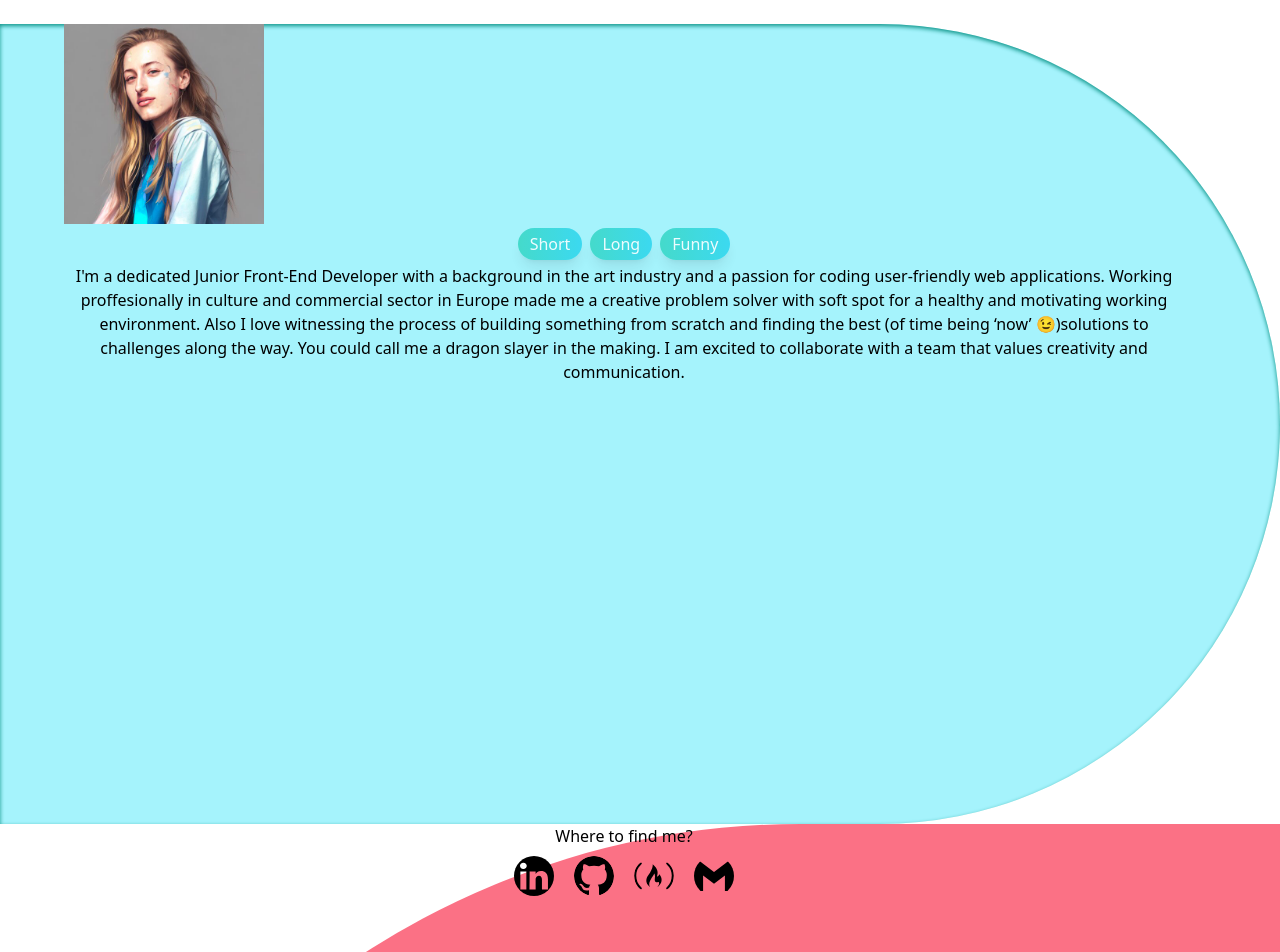
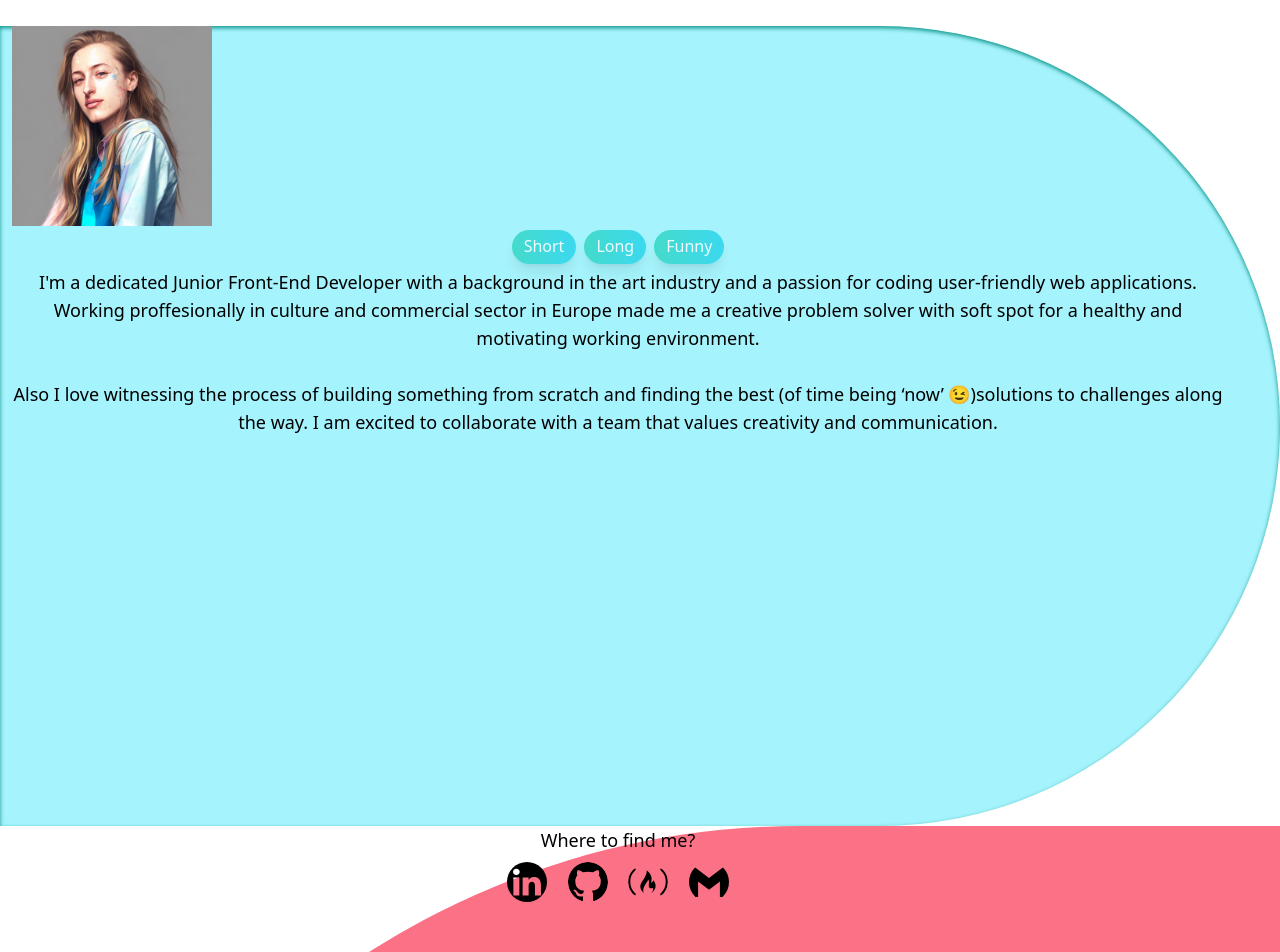
Before and after one commit to NanaNiki/Portfolio, a Next.js app: page / in a window 1280 px wide. Shown: the part 1848-2800 px from the top of the page. Built offline with nearby package versions, Linux system fonts and the light colour scheme.

Commit message:
"responsive about"

```diff
--- a/pages/About.js
+++ b/pages/About.js
@@ -5,52 +5,67 @@ import Image from "next/image";
 export default function About() {
   const [avatar, setAvatar] = useState({
     image: "/AVartsy.jpg",
-    text: "I'm a dedicated Junior Front-End Developer with a background in the art industry and a passion for coding user-friendly web applications. Working proffesionally in culture and commercial sector in Europe made me a creative problem solver with soft spot for a healthy and motivating working environment. Also I love witnessing the process of building something from scratch and finding the best (of time being ‘now’ 😉)solutions to challenges along the way. You could call me a dragon slayer in the making. I am excited to collaborate with a team that values creativity and communication.",
+    text: "I'm a dedicated Junior Front-End Developer with a background in the art industry and a passion for coding user-friendly web applications. Working proffesionally in culture and commercial sector in Europe made me a creative problem solver with soft spot for a healthy and motivating working environment.\n\nAlso I love witnessing the process of building something from scratch and finding the best (of time being ‘now’ 😉)solutions to challenges along the way. I am excited to collaborate with a team that values creativity and communication.",
   });
 
   const changeAvatar = (type) => {
     if (type === "short") {
       setAvatar({
         image: "/AVartsy.jpg",
-        text: "I'm a dedicated Junior Front-End Developer with a background in the art industry and a passion for coding user-friendly web applications. Working proffesionally in culture and commercial sector in Europe made me a creative problem solver with soft spot for a healthy and motivating working environment. Also I love witnessing the process of building something from scratch and finding the best (of time being ‘now’ 😉)solutions to challenges along the way. You could call me a dragon slayer in the making. I am excited to collaborate with a team that values creativity and communication.",
+        text: "I'm a dedicated Junior Front-End Developer with a background in the art industry and a passion for coding user-friendly web applications. Working proffesionally in culture and commercial sector in Europe made me a creative problem solver with soft spot for a healthy and motivating working environment.\n\nAlso I love witnessing the process of building something from scratch and finding the best (of time being ‘now’ 😉)solutions to challenges along the way. I am excited to collaborate with a team that values creativity and communication.",
       });
     } else if (type === "long") {
       setAvatar({
         image: "/AVsoldaat.jpg",
-        text: "I'm a curious person who loves to create. With my background in the art industry and experience in many fields of body expression (everything between dancing-acting-directing-and-teaching), I can bring a unique perspective to the world of web development. I have a passion for user experience and design principles, which evoke the desired outcome. In the end I believe that emotions are the motivator of user’s engagement. That’s where coding stands for me, as a interdisciplinary space of translation. And I love the process of building something from scratch and figuring out the best solutions to challenges along the way. There's nothing quite like the feeling of watching an idea come to life. I deeply value effective communication and co-creation of healthy and motivating working environment ~ I ‘m a team player. Also, I'm a certified Reiki Usui Shiki Ryoho Energy Healer, ex-dancer, sunflower-seed addict, music lover, and internet child with a love for forests and any spin on ramen. As a self-proclaimed dragon slayer in the making, I'm always up for a challenge and eager to learn new things. I'm excited to bring my passion and problem-solving skills to any beautiful team or project.",
+        text: "With my background in the art industry and experience in many fields of body expression (dancing-acting-directing-and-teaching) I can bring a unique perspective to the world of web development. \n\nI have a passion for creating engaging user experience. I believe that delivering the desired outcome is heavly tied with evoking the right emotions of the user. That’s where coding stands for me, an interdisciplinary space of translation. Also there's nothing quite like the feeling of watching an idea come to life. I deeply value effective communication and co-creation of healthy and motivating working environment. \n\nAlso, I'm a certified energy healer, sunflower-seed addict, music lover, and internet child with a love for forests and any spin on ramen. As a self-proclaimed dragon slayer in the making, I'm always up for a challenge and eager to learn new things. I'm excited to bring my passion and problem-solving skills to any beautiful team or project.",
       });
     } else if (type === "funny") {
       setAvatar({
-        image: "/AVlaugh.jpg",
-        text: "I'm a Junior Front-End Developer/Ex-dancer and let me tell you, making art is way more distant than it seems, so don't let those pretentious artists fool you! But, but thanks to my interdisciplinary experience and never-ending love for creation, here I am fueled with passion for that tasty and satisfying user experience. Although coding is like a never-ending quest, full of challenges and the occasional episodes of madness, that's what makes it so exciting for me! I'm still at the beginning of my journey, but I'm already hooked. So, if you need a fearless adventurer with a passion for problem-solving and an insatiable appetite for ramen, I'm your person. Also if you need a human kaleidoscope of spirituality and internet memes here I am. Let's slay some dragons (respectively) and build something beautiful!",
+        image: "/AVart.jpg",
+        text: "I'm a Junior Front-End Developer/Ex-dancer and let me tell you, making art is way more distant than it seems, so don't let those pretentious artists fool you! But, but! Thanks to my interdisciplinary experience and never-ending love for creation, here I am fueled with passion for that tasty and satisfying user experience.\n\nAlthough coding is like a never-ending quest, full of challenges and the occasional episodes of madness, that's what makes it so exciting for me! I'm still at the beginning of my journey, but I'm already hooked. So, if you need a fearless adventurer with a passion for problem-solving and an insatiable appetite for ramen, I'm your person. Also if you need a human kaleidoscope of spirituality and internet memes here I am. \n\nLet's slay some dragons (respectively) and build something beautiful!",
       });
     }
   };
   return (
     <section className="about" id="about">
-      {/** changing avatars */}
-      <div className="flex flex-row justify-center pt-10">
+      <div className="flex flex-col mt-14 mx-auto">
+        <div className="flex flex-row mx-auto mb-5">
           <Image
             src={avatar.image}
             width={200}
             height={200}
-          className="rounded-full shadow-xl dark:shadow-slate-900"
+            priority
+            className="image rounded-full shadow-xl dark:shadow-slate-900 "
             alt="ai generated avatar of nicol wesolowska"
           />
         </div>
-
-      <div className="flex flex-row mt-2 justify-center">
-        <button className="button-about" onClick={() => changeAvatar("short")}>
+        <div className="flex flex-row justify-center">
+          <button
+            className="button-about"
+            onClick={() => changeAvatar("short")}
+          >
             Short
           </button>
           <button className="button-about" onClick={() => changeAvatar("long")}>
             Long
           </button>
-        <button className="button-about" onClick={() => changeAvatar("funny")}>
+          <button
+            className="button-about"
+            onClick={() => changeAvatar("funny")}
+          >
             Funny
           </button>
         </div>
-      <p className="mt-2 text-justify text-sm">{avatar.text}</p>
+
+        <p className="text-about text-justify mt-5 xl:px-60 md:px-20 lg:text-xl md:text-lg sm:text-base">
+          {avatar.text.split("\n").map((paragraph, index) => (
+            <React.Fragment key={index}>
+              {paragraph}
+              <br />
+            </React.Fragment>
+          ))}
+        </p>
+        </div>
     </section>
   );
 }
--- a/pages/Contact.js
+++ b/pages/Contact.js
@@ -7,26 +7,26 @@ import { FaFreeCodeCamp } from "react-icons/fa";
 export default function Contact() {
   return (
     <section className="contact" id="contact">
-      <div className="text-end pt-10 mt-20">
+      <div className="text-contact text-end pr-20 pt-20">
         <h3 className="m-2">Where to find me?</h3>
         <Link
           href="https://www.linkedin.com/in/nicol-weso%C5%82owska-53165025b/"
           target="_blank"
         >
           {" "}
-          <BsLinkedin className="icon" />
+          <BsLinkedin className="icon hover:opacity-40" />
         </Link>
         <Link href="https://github.com/NanaNiki" target="_blank">
           {" "}
-          <BsGithub className="icon" />
+          <BsGithub className="icon hover:opacity-40" />
         </Link>
         <Link href="https://www.freecodecamp.org/NanaNiki" target="_blank">
           {" "}
-          <FaFreeCodeCamp className="icon" />
+          <FaFreeCodeCamp className="icon hover:opacity-40" />
         </Link>
         <Link href="mailto:nicol.wesolowska@gmail.com" target="_blank">
           {" "}
-          <SiGmail className="icon" />
+          <SiGmail className="icon hover:opacity-40" />
         </Link>
       </div>
       <div className="divider-2">
--- a/pages/NavBar.js
+++ b/pages/NavBar.js
@@ -4,7 +4,7 @@ import { IoMdPlanet } from "react-icons/io";
 
 export default function NavBar() {
   return (
-    <nav className="fixed top-0 right-0 h-screen w-16 z-40">
+    <nav className="fixed top-0 right-0 h-screen w-14 z-40">
       <ul className="flex flex-col h-screen justify-center mt-28">
         <li className="has-tooltip">
           <a href="#home">
--- a/pages/index.js
+++ b/pages/index.js
@@ -39,7 +39,7 @@ export default function Home() {
   };
 
   return (
-    <main className="flex min-h-screen flex-col items-center bg-stone-100 dark:bg-gray-950">
+    <main className="min-h-screen flex flex-col items-center bg-stone-100 dark:bg-gray-950">
       <div className={darkMode ? "dark" : ""}>
         <BsFillMoonStarsFill
           onClick={handleDarkMode}
--- a/styles/globals.css
+++ b/styles/globals.css
@@ -4,6 +4,51 @@
 
 .dark {
   color-scheme: dark;
+}
+
+body {
+  @apply text-lg
+}
+
+.icon {
+  @apply inline-flex items-center
+   cursor-pointer w-14 h-14 p-2 rounded-full text-black text-opacity-100
+    hover:opacity-40 transition-all duration-300 ease-linear;
+}
+.tooltip {
+  @apply w-auto px-1.5 py-1 rounded-md shadow-md
+   text-xs font-bold opacity-0;
+}
+.has-tooltip:hover .tooltip {
+  @apply opacity-100 transition-all duration-500 ease-linear;
+}
+section {
+  @apply relative flex flex-col h-screen pl-3 pr-14 text-center;
+}
+.button-about {
+  @apply text-base bg-gradient-to-r from-teal-400 to-cyan-400 text-white rounded-full py-1 px-3 m-1 shadow-lg
+  opacity-80 hover:opacity-100 focus:opacity-100 border-transparent border-b-2 focus:border-teal-300 dark:focus:border-white ;
+}
+.start {
+  @apply h-screen rounded-ee-full mb-8 bg-orange-200 shadow-xl shadow-orange-300;
+}
+
+.projects {
+  @apply pt-16 h-screen;
+}
+
+.divider-1 {
+  @apply top-2 right-0 absolute w-full overflow-hidden fill-slate-400
+  rounded-full rotate-180;
+}
+.about {
+  @apply h-screen bg-cyan-200 rounded-e-full shadow-inner shadow-teal-600;
+}
+.contact {
+  @apply h-screen bg-rose-400 rounded-ss-full;
+}
+.divider-2 {
+  @apply bottom-0 left-0 absolute w-full overflow-hidden rounded-ss-full;
 }
 
 @layer utilities {
@@ -15,58 +60,37 @@
   }
 }
 
-.icon {
-  @apply inline-flex items-center
-   cursor-pointer w-14 h-14 p-2 rounded-full text-black text-opacity-100
-    hover:text-opacity-40 transition-all duration-300 ease-linear;
-}
-.tooltip {
-  @apply w-auto px-1.5 py-1 rounded-md shadow-md
-   text-xs font-bold opacity-0;
-}
-.has-tooltip:hover .tooltip {
-  @apply opacity-100 transition-all duration-500 ease-linear;
-}
-section {
-  @apply relative flex flex-col h-screen pr-24 pl-16 text-center;
-}
-.button-about {
-  @apply bg-gradient-to-r from-teal-400 to-cyan-400 text-white rounded-full py-1 px-3 m-1 shadow-lg
-  opacity-80 hover:opacity-100;
-}
-.start {
-  @apply h-screen rounded-ee-full mb-8 bg-orange-200 shadow-xl shadow-orange-300;
-}
-
-.projects {
-  @apply pt-16 h-screen;
-}
-
-.divider-1 {
-  @apply right-0 absolute w-full overflow-hidden fill-slate-400
-  rounded-full mt-5 /* rotate-180 */;
-}
-.about {
-  @apply h-screen bg-cyan-200 rounded-e-full shadow-inner shadow-teal-600;
-}
-.contact {
-  @apply h-screen bg-rose-400 rounded-ss-full;
-}
-.divider-2 {
-  @apply bottom-0 left-0 absolute w-full overflow-hidden rounded-ss-full;
-}
-
 @media (prefers-color-scheme: dark) {
   .icon {
     @apply dark:text-white dark:text-opacity-30 dark:hover:text-opacity-90;
   }
-  .home {
+  .start {
     @apply dark:bg-gradient-to-br from-slate-700 to-slate-950 dark:shadow-gray-500;
   }
   .about {
-    @apply dark:bg-gradient-to-r from-slate-900 to-teal-950 dark:shadow-cyan-800;
+    @apply dark:bg-gradient-to-r from-slate-900 to-teal-950 dark:shadow-cyan-800 dark:text-white dark:text-opacity-70;
   }
   .contact {
     @apply dark:bg-gradient-to-b from-slate-950 to-rose-950;
   }
 }
+
+@media (max-width: 640px) {
+  .image {
+    width: 100px;
+    height: 100px;
+  }
+
+  .text-about {
+    @apply mt-5 px-5 text-xs  ;
+  }
+
+  .button-about {
+    @apply text-sm;
+  }
+
+  .text-contact {
+    @apply pr-0 pt-32
+  }
+
+}
```
Also changed, not shown: public/AVart.jpg (added), public/AVlaugh.jpg (deleted). Lines whose indentation alone changed are shown as unchanged.
